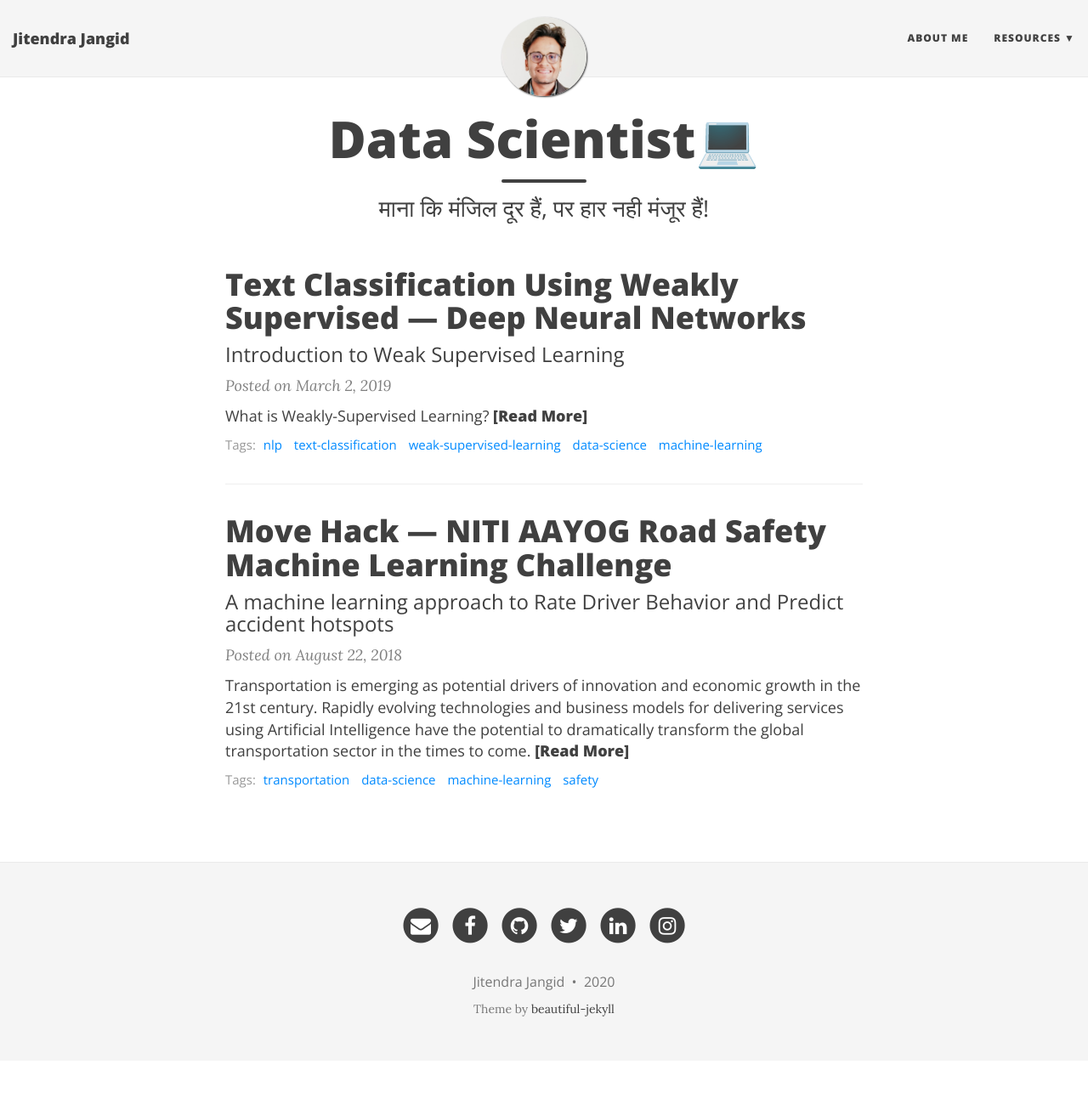
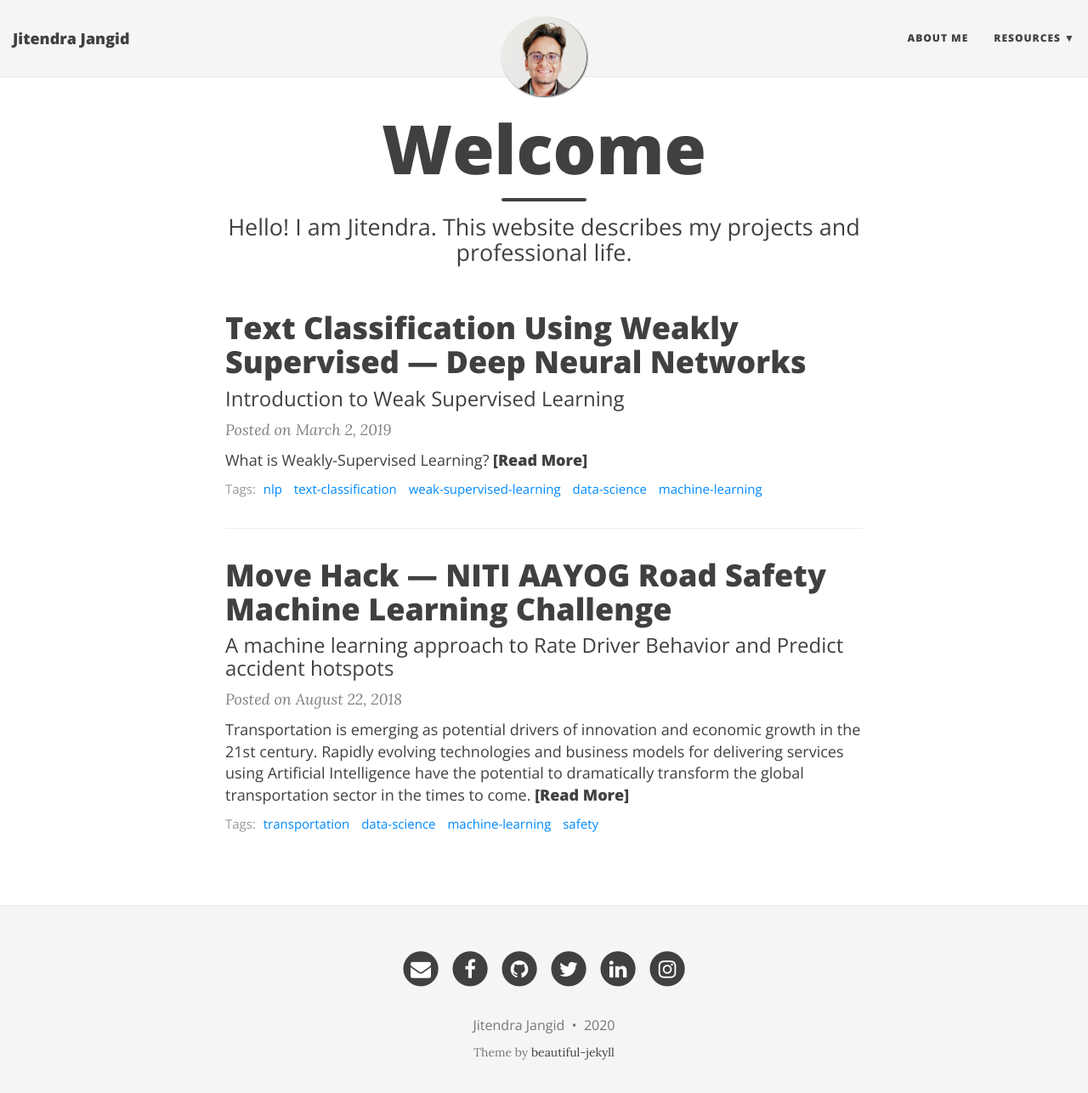
Before and after one commit to Overfitter/overfitter.github.io, a Jekyll site: the page built from index.html, in a window 1280 px wide and 1299 px high. Shown: the top 1286 px of the window at 85% size. Built offline with Jekyll 4.4.1, drawn with Linux system fonts in a browser that asks for light colours; nearby versions of some CDN libraries; the list of posts is cut into pages by our own code.

Commit message:
Eighth Commit

```diff
--- a/css/main.css
+++ b/css/main.css
@@ -523,7 +523,7 @@ footer .theme-by {
     padding: 150px 0;
   }
   .intro-header .page-heading h1 {
-    font-size: 60px;
+    font-size: 80px;
   }
   .intro-header .post-heading h1 {
     font-size: 50px;
--- a/index.html
+++ b/index.html
@@ -1,7 +1,7 @@
 ---
 layout: page
-title: Data Scientist💻
-subtitle: माना कि मंजिल दूर हैं, पर हार नही मंजूर हैं!
+title: Welcome
+subtitle: Hello! I am Jitendra. This website describes my projects and professional life.
 use-site-title: true
 ---
 
```
